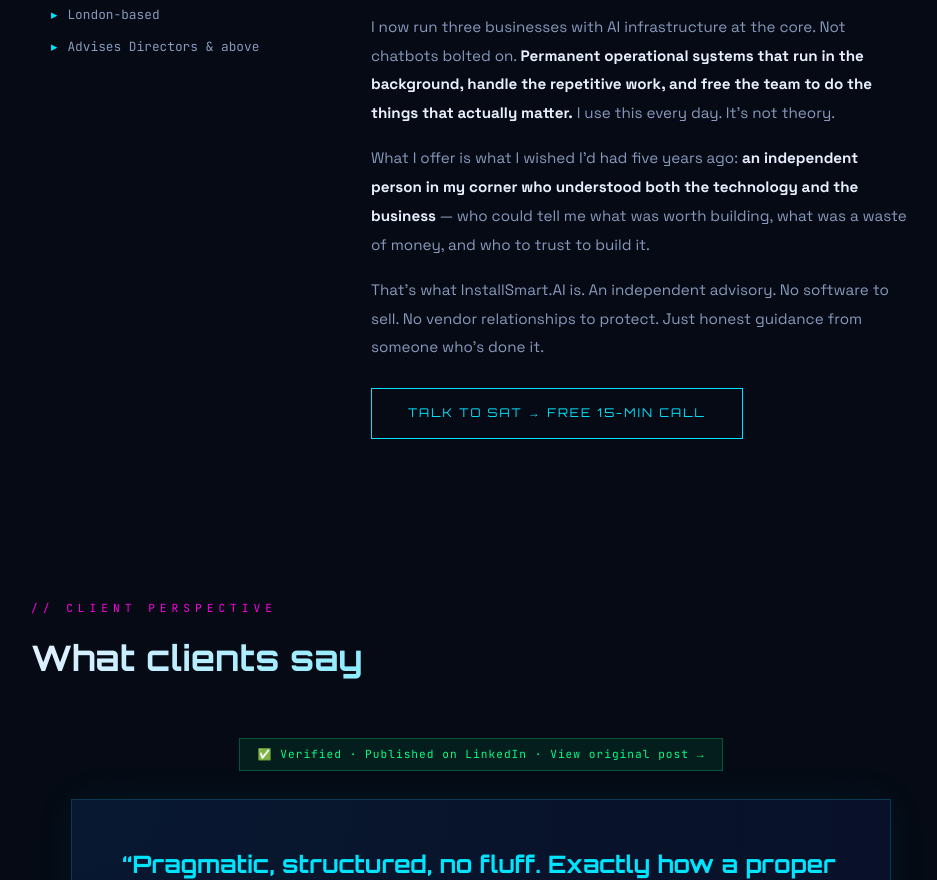
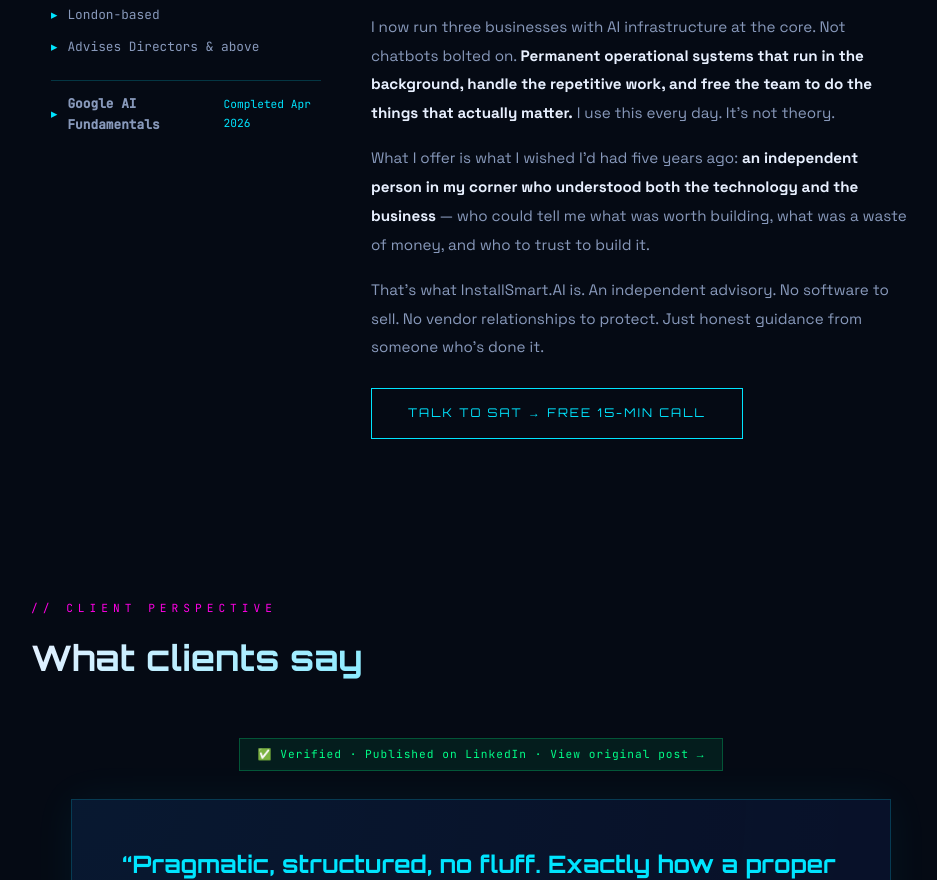
Before and after one commit to S7SSL/installsmart-site, a plain HTML site: page index.html in a window 1280 px wide. Shown: the part 7418-8298 px from the top of the page, without its empty margins (159-1096 px from the left). Drawn offline with Linux system fonts and the light colour scheme.

Commit message:
Add Google AI Fundamentals Certificate (Apr 2026)

```diff
--- a/index.html
+++ b/index.html
@@ -598,6 +598,7 @@ footer a { color: var(--cyan); text-decoration: none; }
         <li>No software to sell</li>
         <li>London-based</li>
         <li>Advises Directors &amp; above</li>
+        <li style="margin-top:12px;padding-top:12px;border-top:1px solid rgba(0,229,255,0.2)"><strong>Google AI Fundamentals</strong><br><span style="font-size:0.7rem;color:var(--cyan)">Completed Apr 2026</span></li>
       </ul>
     </div>
     <div class="about-body">
```
